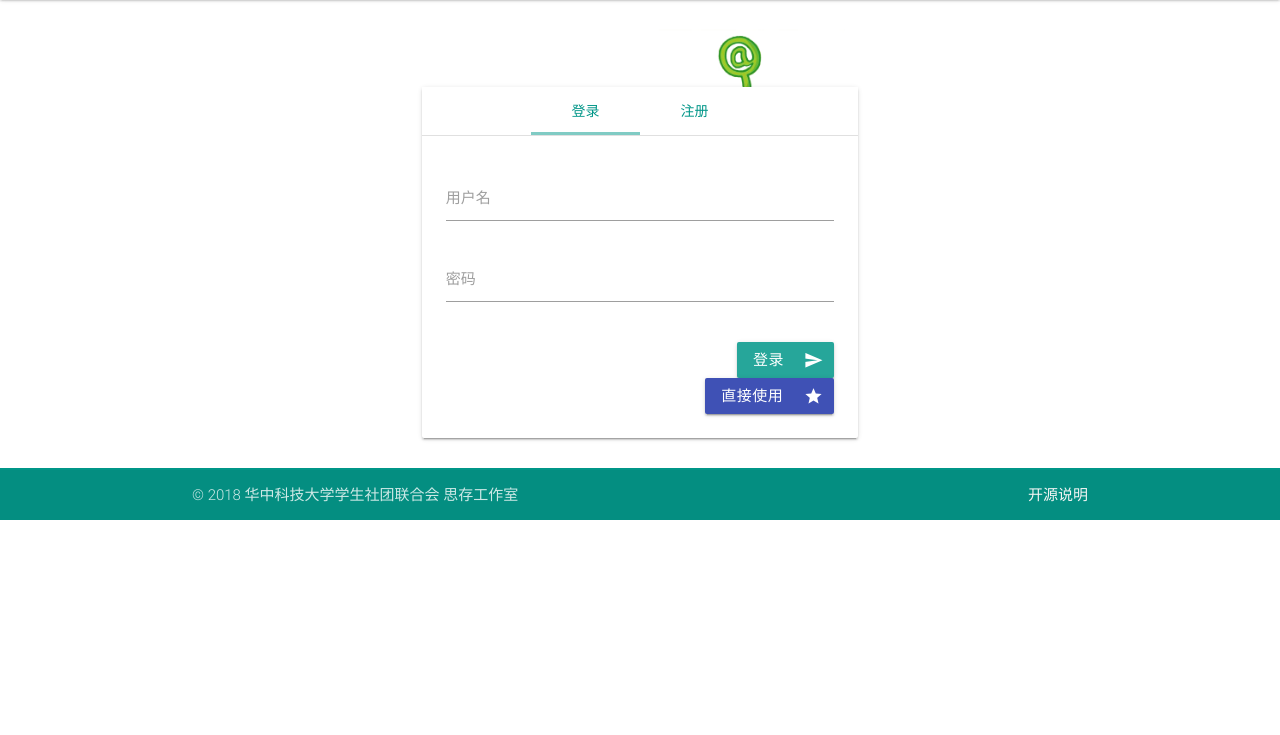
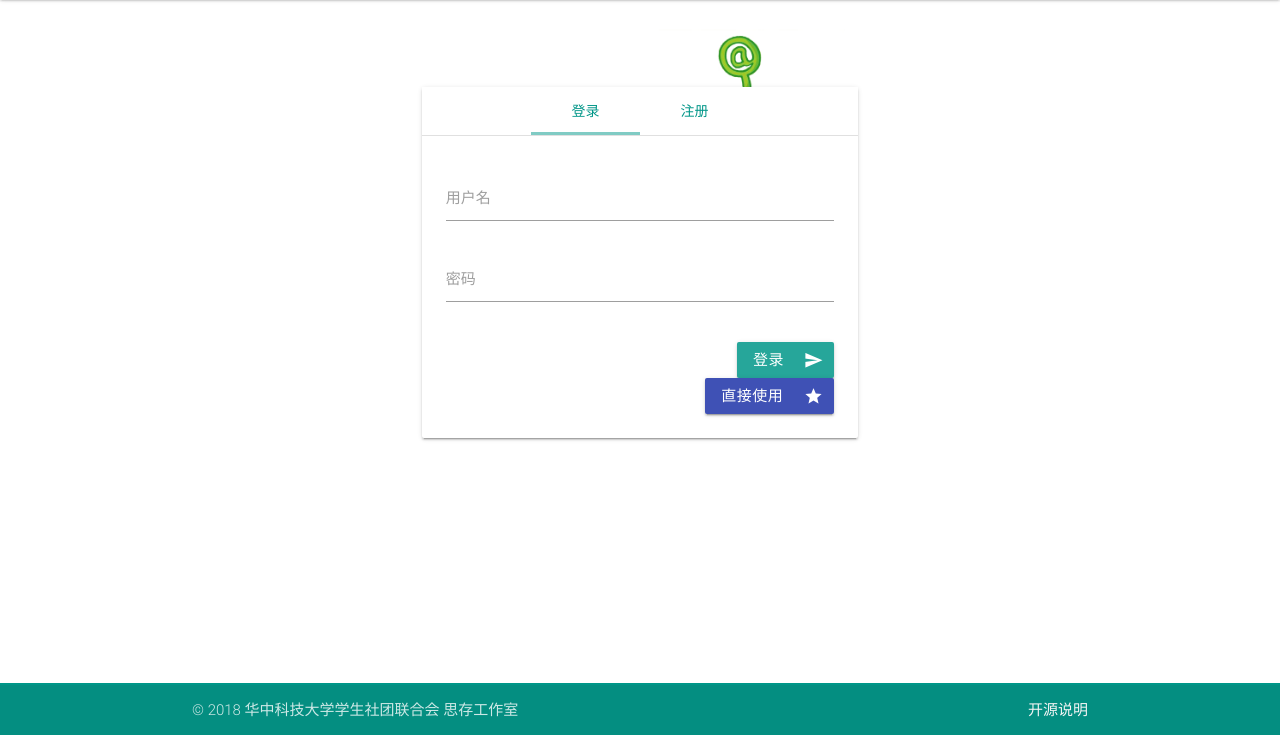
Before and after one commit to star-du/HUST_AUNET_Materials, a Flask app: page /login/ in a window 1280 px wide. Shown: the part 65-800 px from the top of the page. Run offline with Flask 2, Linux system fonts and the light colour scheme.

Commit message:
删去html文内css实现：sticky footer (改用原方案中footer_hack.css实现底栏下沉）

```diff
--- a/templates/base.html
+++ b/templates/base.html
@@ -1,5 +1,5 @@
 <!DOCTYPE html>
-<!-- 本篇主要借鉴了HR系统的基础模板，增加了sticky footer(底栏下沉)，修改了一些细节 ，可以按需要大幅度修改，希望为前端做一点微小的贡献（手动滑稽） -杜 -->
+<!-- 本篇主要借鉴了HR系统的基础模板，修改了一些细节， 并加了部分注释，可以按需要大幅度修改，希望为前端做一点微小的贡献（手动滑稽） -杜 -->
 <html>
 <head>
         <!-- Core CSSes -->
@@ -26,20 +26,6 @@
 				<!-- title -->
         <!-- 如果页面定义了block title 会覆盖，否则使用默认的 -->
 				<title>{% block title %}华中大学生社团联合会 物资管理系统{% endblock %} </title>
-
-				<!-- add a stickey-footer -->
-				<style>
-				html, body {
-				  height: 100%;
-				}
-				body {
-				  display: flex;
-				  flex-direction: column;
-				}
-				.content {
-				  flex: 1 0 auto; /*here three values are flex-grow, flex-shrink and flex-basis. See 知乎专栏：https://zhuanlan.zhihu.com/p/24372279*/
-				}
-		</style>
 
 </head>
 
@@ -89,12 +75,13 @@
               </nav>
           </div>
 
-      </header>
+</header>
 
     <!--主要内容-->
-    <div id="content" class="content">{% block content %}{% endblock %}
+		<main>
+    <div id="content">{% block content %}{% endblock %}
 		</div>
-
+	</main>
     <!-- footer -->
   <footer class="page-footer teal">
 <!-- 此处如有需要， 可以在版权页上导航栏内容里加入链接（如社团主页，优秀社团网站等等）或文字
@@ -118,7 +105,6 @@
         <div class="footer-copyright">
             <div class="container">
               © 2018 华中科技大学学生社团联合会  思存工作室
-              <!--对应于开源说明页面 代码添加后删除注释 -->
             <a class="grey-text text-lighten-4 right" href="{{ url_for('opensource_info') }}">开源说明</a>
             </div>
          </div>
```
